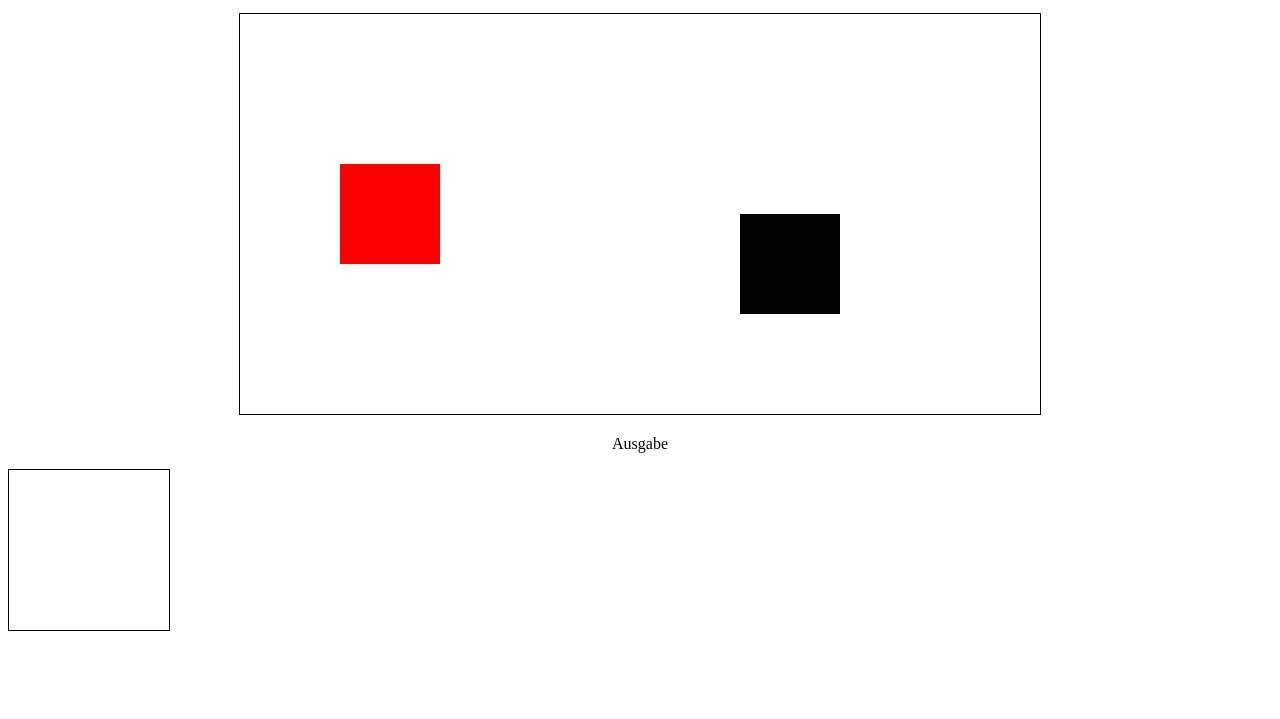
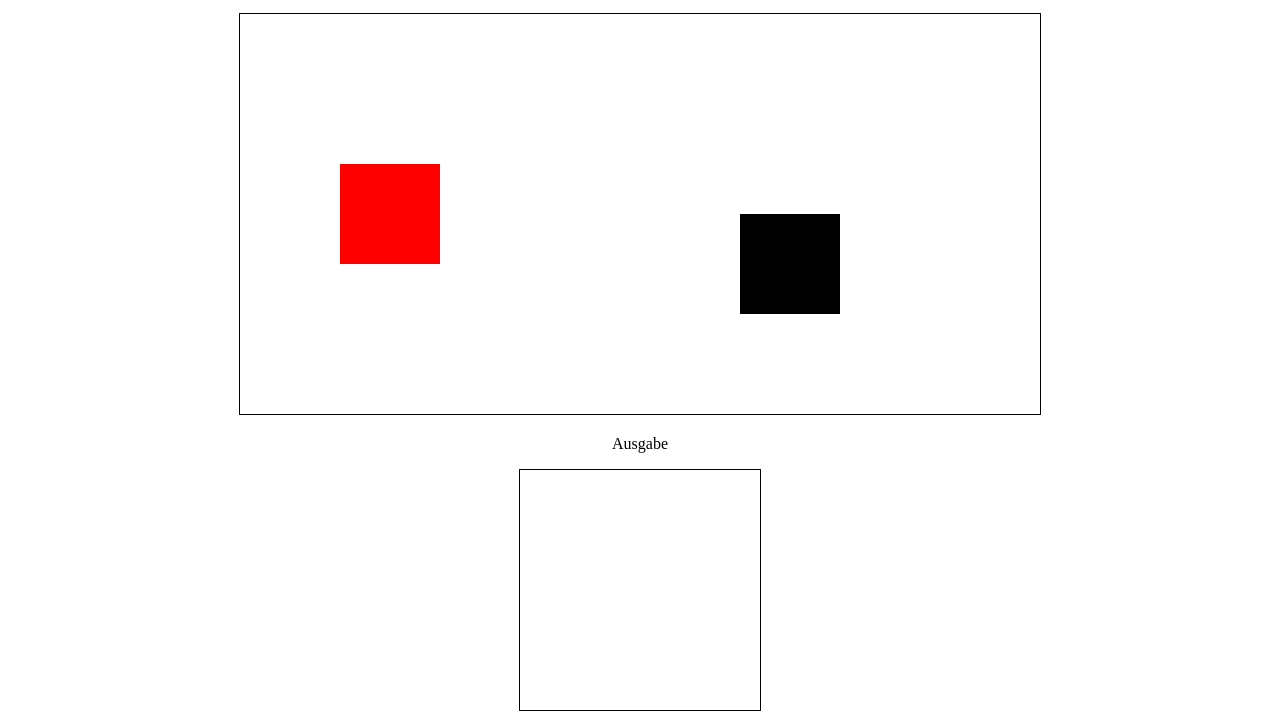
Before and after one commit to r-s-94/Mini-Game-Prototype, a plain HTML site: page index.html in a window 1280 px wide. Shown: the part 101-820 px from the top of the page. Drawn offline with Linux system fonts and the light colour scheme.

```diff
--- a/index.html
+++ b/index.html
@@ -11,8 +11,9 @@
       }
 
       div {
-        width: 10rem;
-        height: 10rem;
+        margin: 0 auto;
+        width: 15rem;
+        height: 15rem;
         border: 1px solid black;
       }
     </style>
@@ -112,7 +113,7 @@
       function move2(event) {
         let x = event.touches[0].clientX;
         let y = event.touches[0].clientY;
-        document.getElementById("out").innerHTML = x + ":" + y;
+        document.getElementById("out").innerHTML = x + "  :  " + y;
       }
 
       function stopMove() {
```
